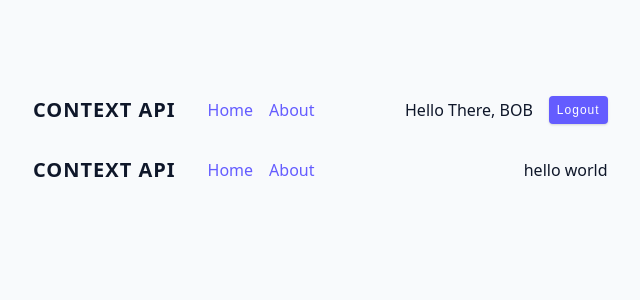
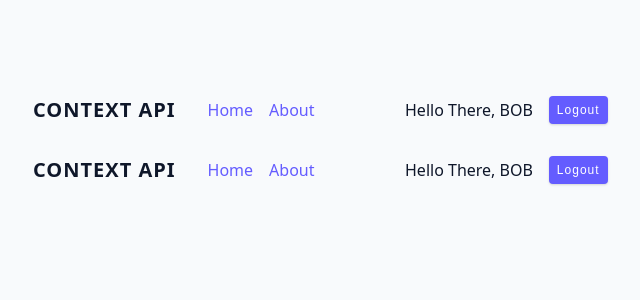
Before and after one commit to isnendyankp/advancedreact, a React (Vite) app: page / in a window 1280 px wide. Shown: the top 300 px of the page, without its empty margins (63-703 px from the left). Built offline with nearby package versions, Linux system fonts and the light colour scheme.

Commit message:
S6-140: by pass Navlinks for Context API

```diff
--- a/src/tutorial/09-context-api/starter/UserContainer.jsx
+++ b/src/tutorial/09-context-api/starter/UserContainer.jsx
@@ -1,7 +1,12 @@
 import React from 'react'
+import { useContext } from 'react';
+import { NavbarContext } from './Navbar';
 
 const UserContainer = () => {
-  return 'hello world';
+// by pass context API between Navbar and User Container
+// by pass with no getting any props on Navlinks
+const { user, logout } = useContext(NavbarContext)
+
   return (
     <div className="user-container">
       {user ? (
```
